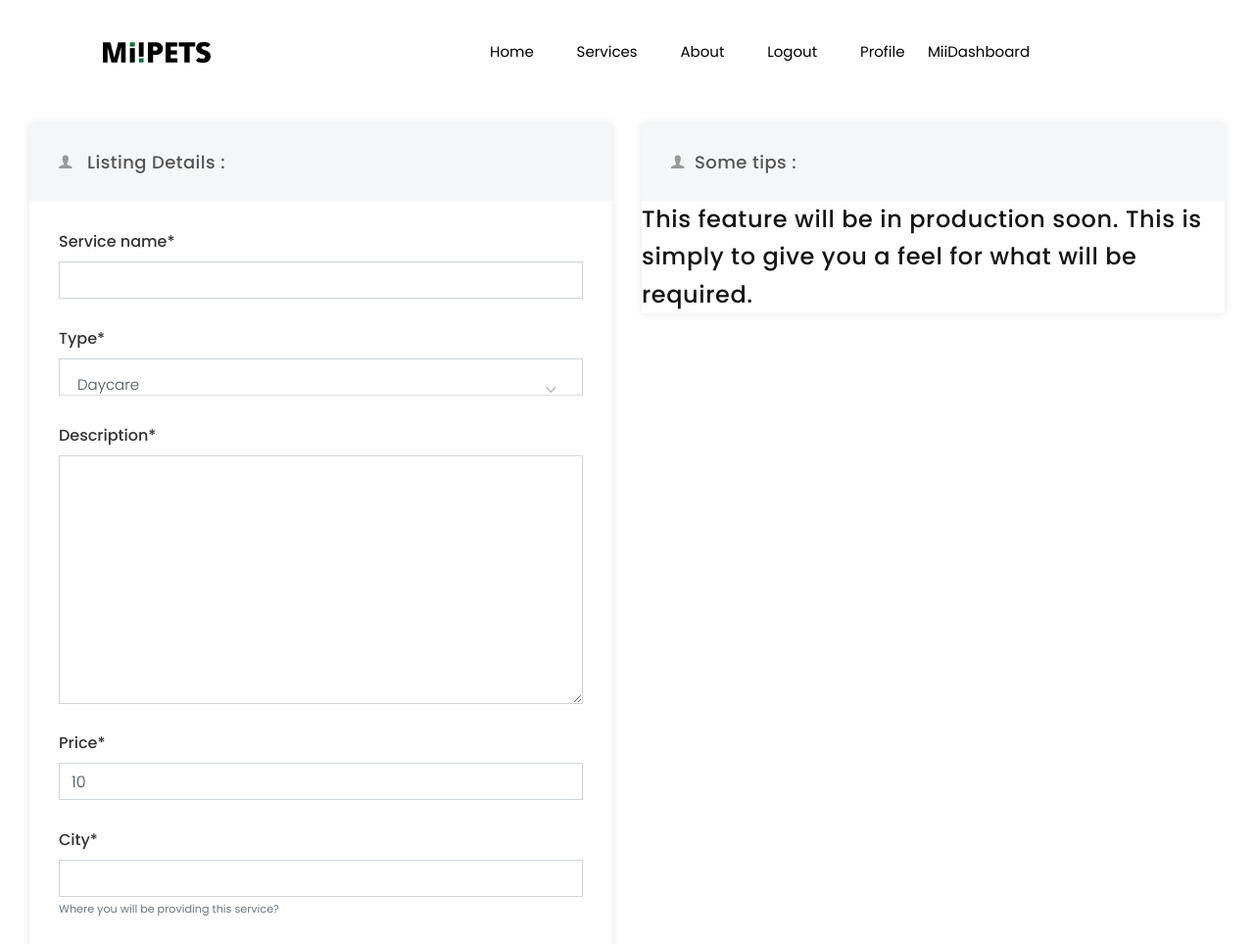
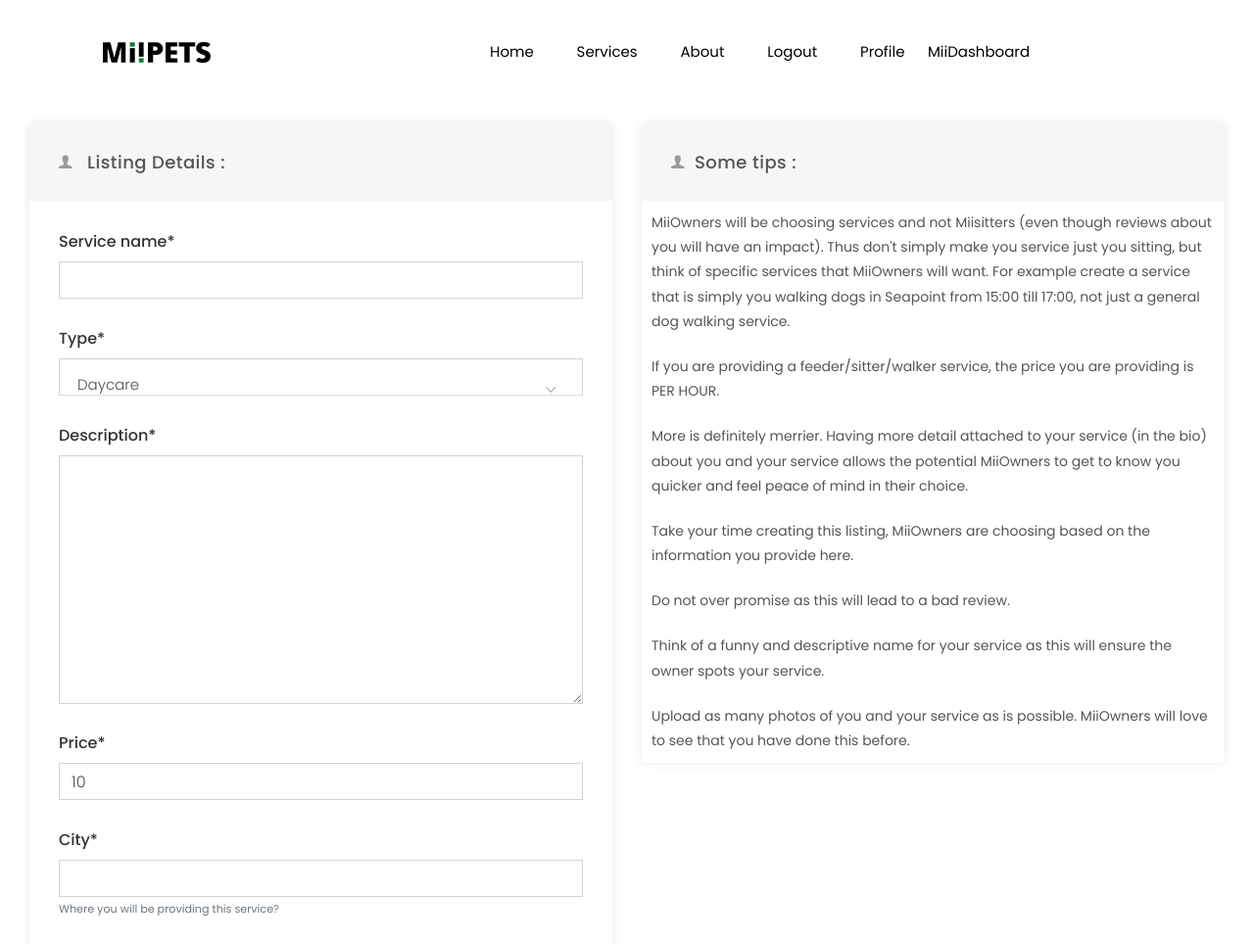
Before and after one commit to MiiPets/webapp, a Django app: page /miidashboard/add-listing in a window 1280 px wide. Shown: the top 964 px of the page at 98% size. Run offline with Django 3.2, Linux system fonts and the light colour scheme; a user stored in the database is signed in; tables that the repository leaves empty hold one stand-in row (values such as "Sample post"); some libraries are stand-ins or nearby versions; some web fonts are replaced.

Commit message:
Added tips for when making a booking

```diff
--- a/MiipetsWebApp/miisitters/templates/miisitters/sitter-add-listing.html
+++ b/MiipetsWebApp/miisitters/templates/miisitters/sitter-add-listing.html
@@ -38,7 +38,77 @@
                       <div class="act-title">
                           <h5><i class="ion-person"></i>Some tips :</h5>
                       </div>
-                        <h3>This feature will be in production soon. This is simply to give you a feel for what will be required.</h3>
+                      <div style="padding: 10px 10px 10px 10px;">
+                        <ul>
+                          <li>
+                            <div class="company-desc">
+                              <p>
+                                MiiOwners will be choosing services and not Miisitters
+                                (even though reviews about you will have an impact). Thus
+                                don't simply make you service just you sitting, but think of
+                                specific services that MiiOwners will want. For example create
+                                a service that is simply you walking dogs in Seapoint from 15:00
+                                till 17:00, not just a general dog walking service.
+                              </p>
+                             </div>
+                           </li>
+                           <br>
+                           <li>
+                             <div class="company-desc">
+                               <p>
+                                If you are providing a feeder/sitter/walker service,
+                                the price you are providing is PER HOUR.
+                               </p>
+                              </div>
+                            </li>
+                            <br>
+                            <li>
+                              <div class="company-desc">
+                                <p>
+                                  More is definitely merrier. Having more detail attached to
+                                  your service (in the bio) about you and your service allows
+                                  the potential MiiOwners to get to know you quicker and feel peace
+                                  of mind in their choice.
+                                </p>
+                              </div>
+                            </li>
+                            <br>
+                            <li>
+                              <div class="company-desc">
+                                <p>
+                                  Take your time creating this listing, MiiOwners are choosing based on
+                                  the information you provide here.
+                                </p>
+                              </div>
+                            </li>
+                            <br>
+                            <li>
+                              <div class="company-desc">
+                                <p>
+                                  Do not over promise as this will lead to a bad review.
+                                </p>
+                              </div>
+                            </li>
+                            <br>
+                            <li>
+                              <div class="company-desc">
+                                <p>
+                                  Think of a funny and descriptive name for your service as this will ensure the
+                                  owner spots your service.
+                                </p>
+                              </div>
+                            </li>
+                            <br>
+                            <li>
+                              <div class="company-desc">
+                                <p>
+                                  Upload as many photos of you and your service as is possible. MiiOwners will
+                                  love to see that you have done this before.
+                                </p>
+                              </div>
+                            </li>
+                          </ul>
+                      </div>
                   </div>
               </div>
             </div>
```
